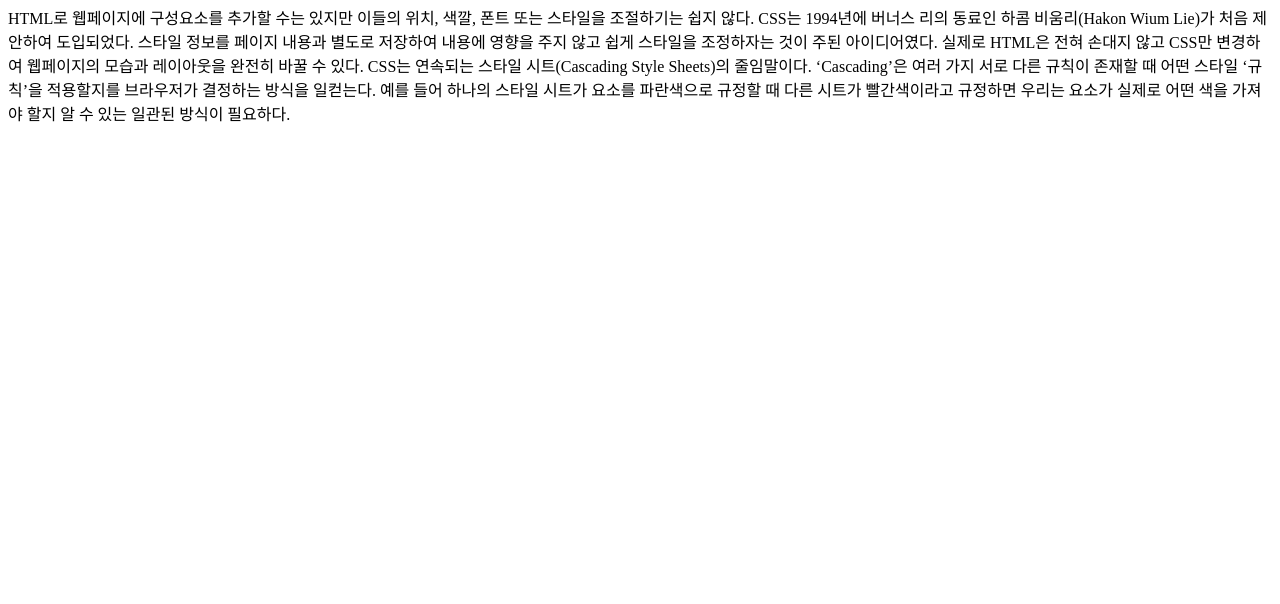
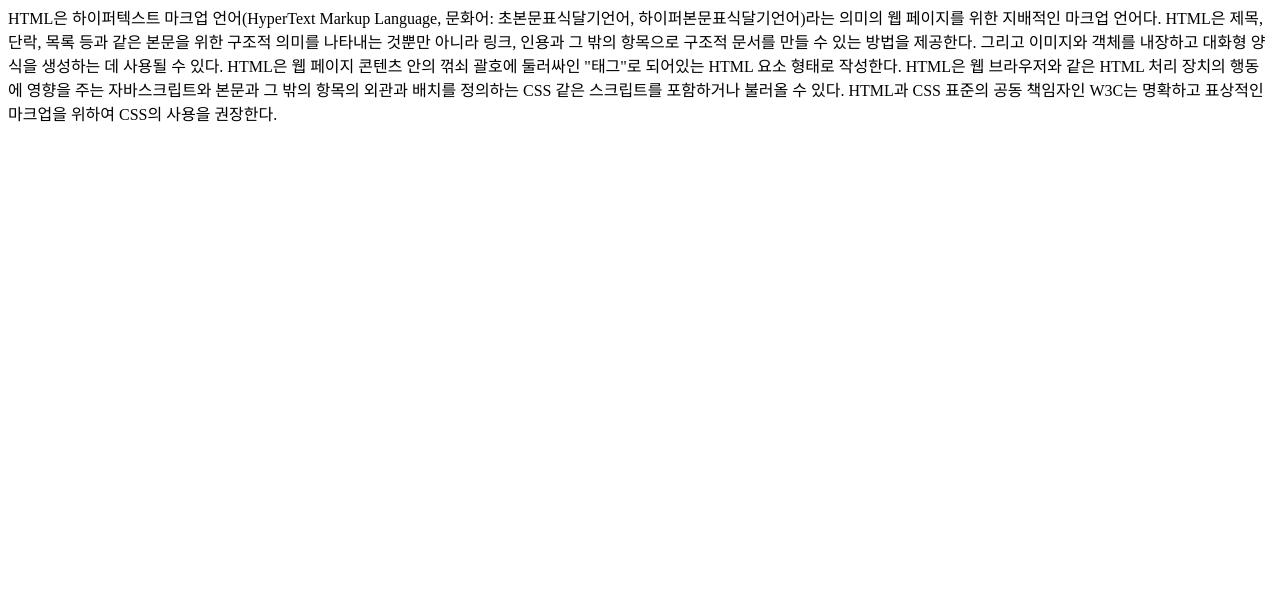
Before and after one commit to jihyunnny/web1, a plain HTML site: page 2.html in a window 1280 px wide. Shown: the part 196-800 px from the top of the page. Drawn offline with Linux system fonts and the light colour scheme.

Commit message:
Update 2.html

```diff
--- a/2.html
+++ b/2.html
@@ -14,13 +14,13 @@
   </ol>
   <h2> CSS </h2>
 <p>
-  HTML로 웹페이지에 구성요소를 추가할 수는 있지만 이들의 위치, 색깔, 폰트 또는 스타일을 조절하기는 쉽지 않다.
-CSS는 1994년에 버너스 리의 동료인 하콤 비움리(Hakon Wium Lie)가 처음 제안하여 도입되었다.
-스타일 정보를 페이지 내용과 별도로 저장하여 내용에 영향을 주지 않고 쉽게 스타일을 조정하자는 것이 주된 아이디어였다.
-실제로 HTML은 전혀 손대지 않고 CSS만 변경하여 웹페이지의 모습과 레이아웃을 완전히 바꿀 수 있다.
-CSS는 연속되는 스타일 시트(Cascading Style Sheets)의 줄임말이다. ‘Cascading’은 여러 가지 서로 다른 규칙이 존재할 때 어떤 스타일 ‘규칙’을 적용할지를 브라우저가 결정하는 방식을 일컫는다.
-예를 들어 하나의 스타일 시트가 요소를 파란색으로 규정할 때 다른 시트가 빨간색이라고 규정하면
-우리는 요소가 실제로 어떤 색을 가져야 할지 알 수 있는 일관된 방식이 필요하다.
+  HTML은 하이퍼텍스트 마크업 언어(HyperText Markup Language, 문화어: 초본문표식달기언어, 하이퍼본문표식달기언어)라는 의미의
+  웹 페이지를 위한 지배적인 마크업 언어다.
+  HTML은 제목, 단락, 목록 등과 같은 본문을 위한 구조적 의미를 나타내는 것뿐만 아니라 링크, 인용과 그 밖의 항목으로 구조적 문서를 만들 수 있는 방법을
+  제공한다. 그리고 이미지와 객체를 내장하고 대화형 양식을 생성하는 데 사용될 수 있다.
+  HTML은 웹 페이지 콘텐츠 안의 꺾쇠 괄호에 둘러싸인 "태그"로 되어있는 HTML 요소 형태로 작성한다.
+  HTML은 웹 브라우저와 같은 HTML 처리 장치의 행동에 영향을 주는 자바스크립트와 본문과 그 밖의 항목의 외관과 배치를 정의하는 CSS 같은 스크립트를
+  포함하거나 불러올 수 있다. HTML과 CSS 표준의 공동 책임자인 W3C는 명확하고 표상적인 마크업을 위하여 CSS의 사용을 권장한다.
 </P>
 </body>
 </html>
```
